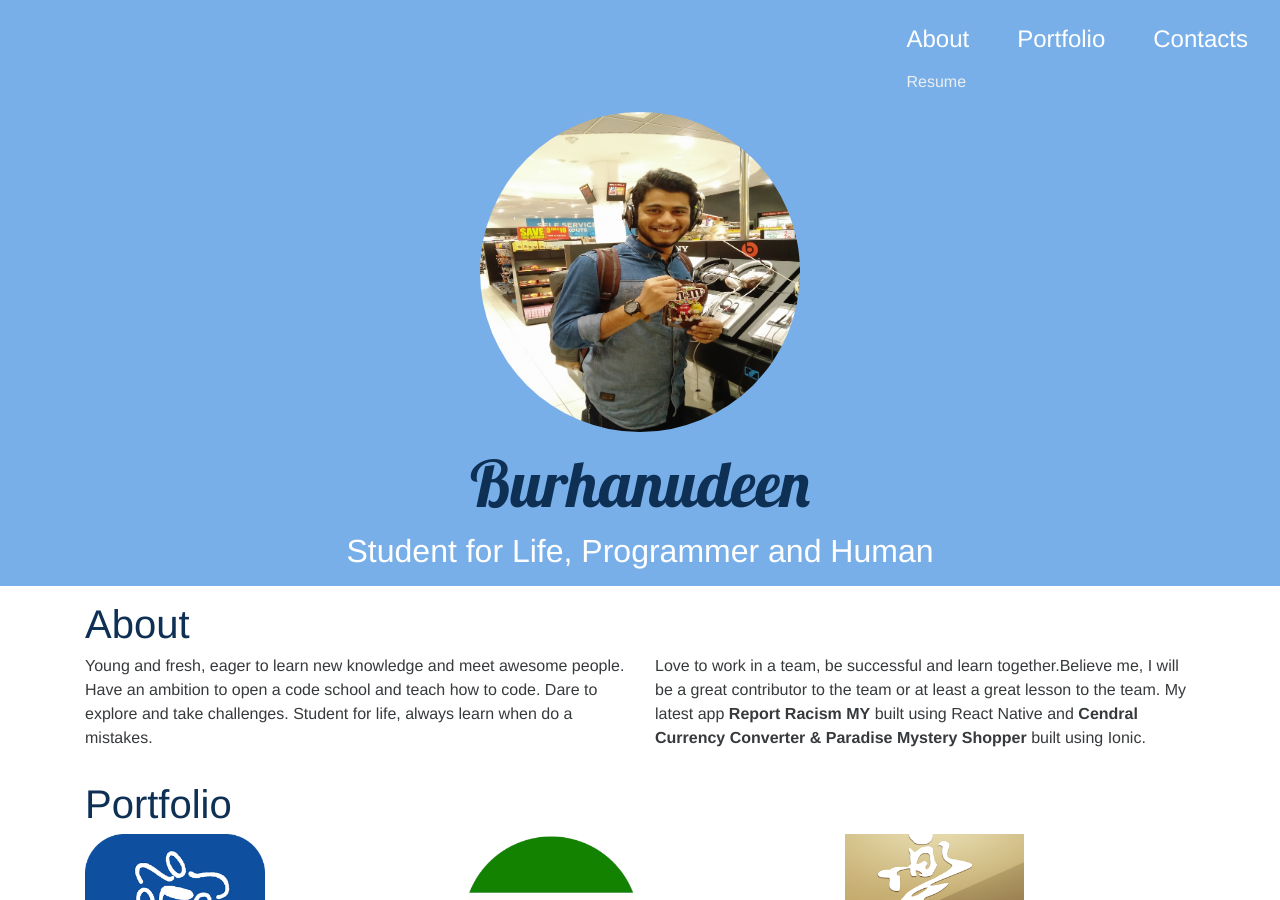
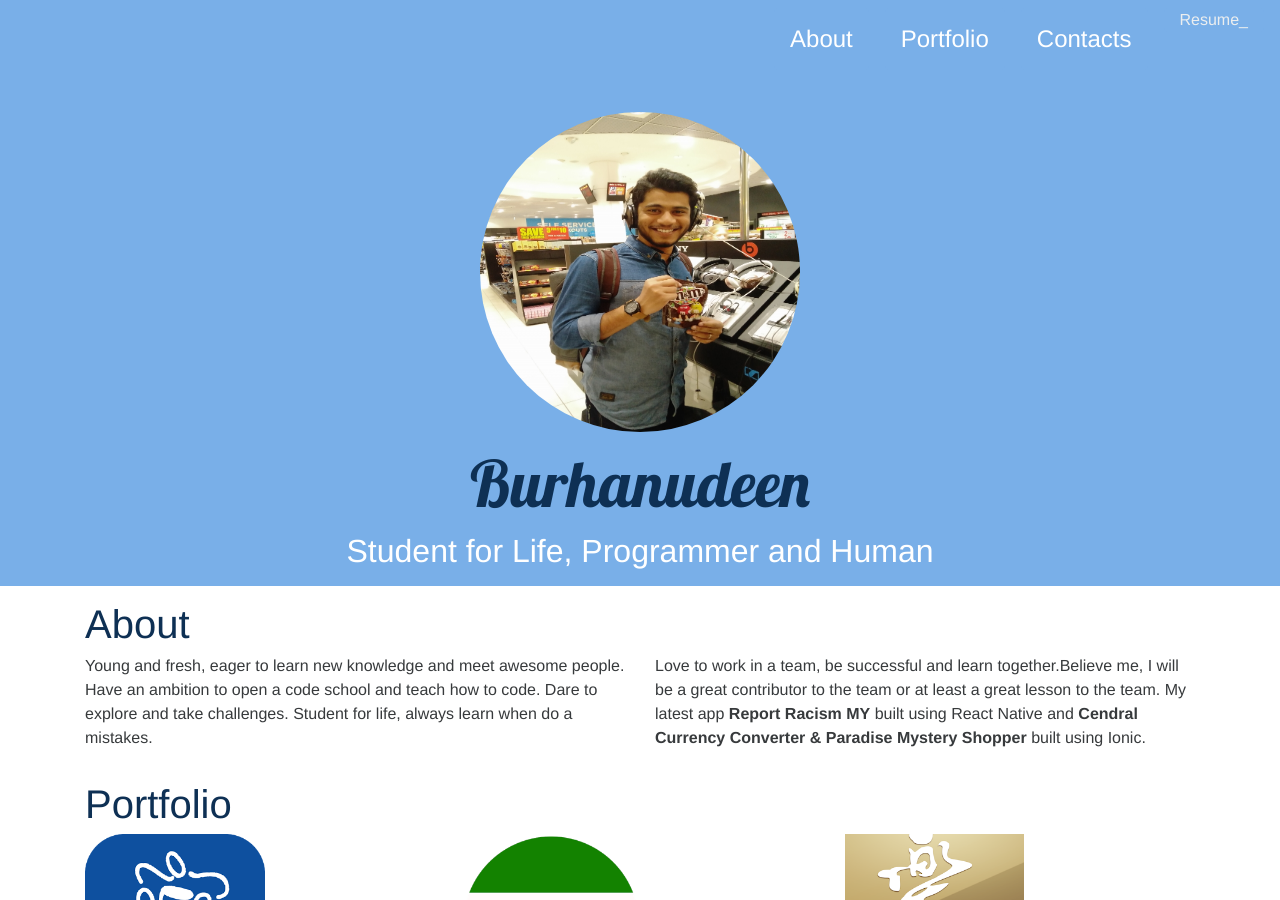
Before and after one commit to burhan3759/portfolio, a Jekyll site: the page built from index.html, in a window 1280 px wide and 900 px high. Built offline with Jekyll 4.4.1, drawn with Linux system fonts in a browser that asks for light colours; nearby versions of some CDN libraries.

Commit message:
Update navbar.html

```diff
--- a/_includes/navbar.html
+++ b/_includes/navbar.html
@@ -21,17 +21,14 @@
             <li class="nav-item">
                 <div class="nav-link" data-link=".container-contacts">Contacts</div>
             </li>
-            <div class="dropdown">
-            <li class="nav-item">
-                  Resume
+            <li class="nav-item dropdown">
+                  Resume_
                   <div class="dropdown-content">
                     <a href="#">Link 1</a>
                     <a href="#">Link 2</a>
                     <a href="#">Link 3</a>
                   </div>
-
             </li>
-            </div>
         </ul>
     </div>
 </nav>
```
